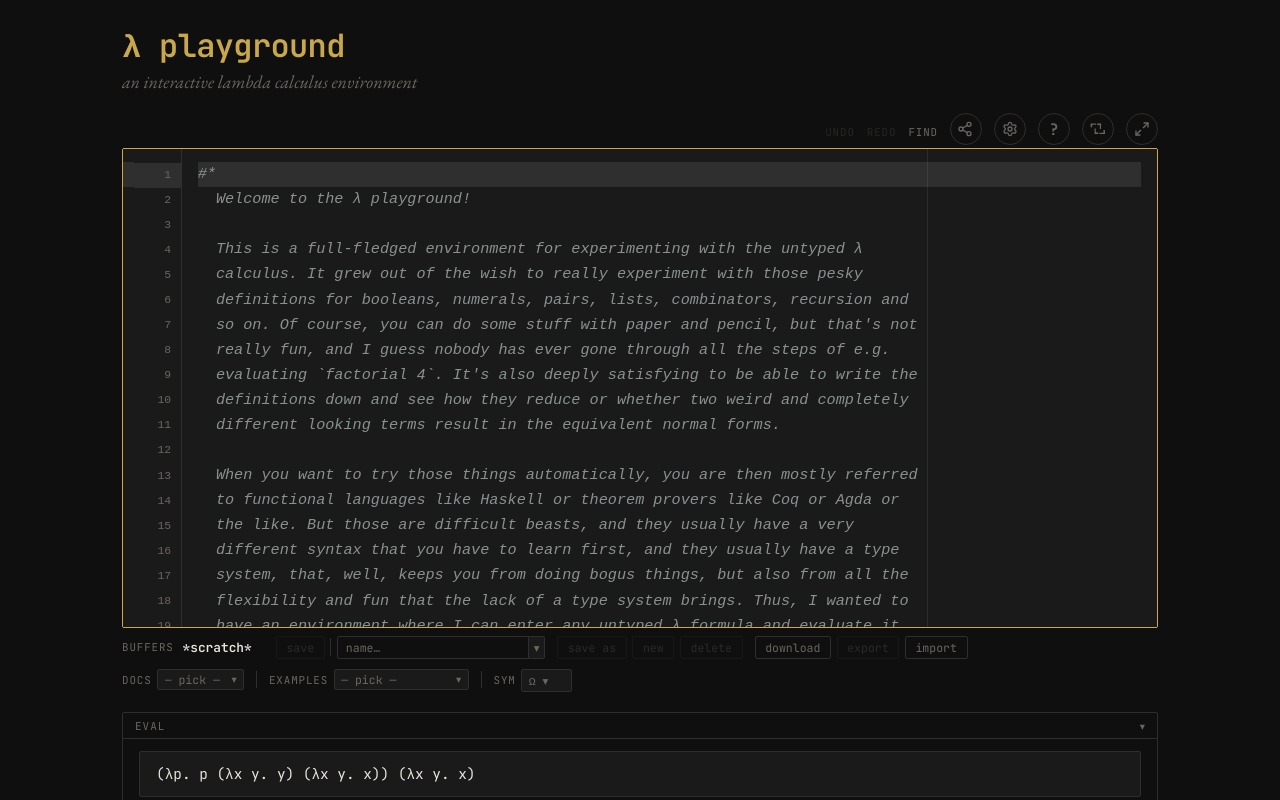
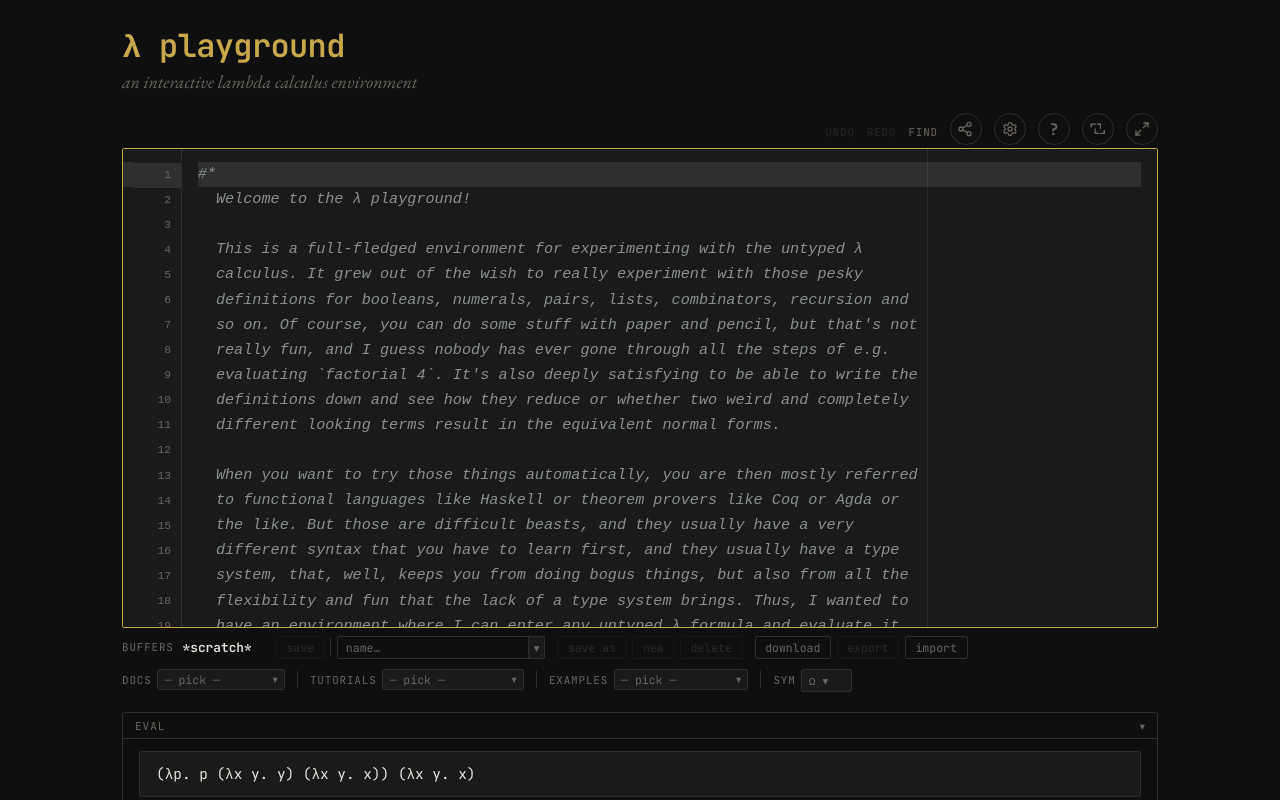
Before and after one commit to ezander/lambda_playground, a React (Vite) app: page / in a window 1280 px wide. Shown: the top 800 px of the page. Built offline with nearby package versions, Linux system fonts and the light colour scheme.

Commit message:
Add all docs and tutorials to toolbar dropdowns

```diff
--- a/src/data/content.ts
+++ b/src/data/content.ts
@@ -38,6 +38,23 @@ function ordered(map: Record<string, string>, ns: string, names: string[]): { la
 
 export const DOCS: { label: string; src: string }[] = ordered(docMap, "doc", [
   "Welcome",
+  "Content",
+  "Language",
+  "Definitions",
+  "Identifier",
+  "Substitution",
+  "Normalization",
+  "Printing",
+  "Assertions",
+  "Evaluation",
+  "Identification",
+  "Includes",
+  "Pragmas",
+  "Editor",
+  "Buffers",
+  "User Interface",
+  "Literature",
+  "Testing",
 ]);
 
 export const EXAMPLES: { label: string; src: string }[] = ordered(exampleMap, "example", [
@@ -49,7 +66,10 @@ export const EXAMPLES: { label: string; src: string }[] = ordered(exampleMap, "e
 ]);
 
 export const TUTORIALS: { label: string; src: string }[] = ordered(tutorialMap, "tutorial", [
-  // add tutorial names here in desired order as files are created
+  "Start",
+  "Intro",
+  "Church booleans",
+  "Boolean junctors",
 ]);
 
 // ── Default scratch content for new users ─────────────────────────────────────
```
